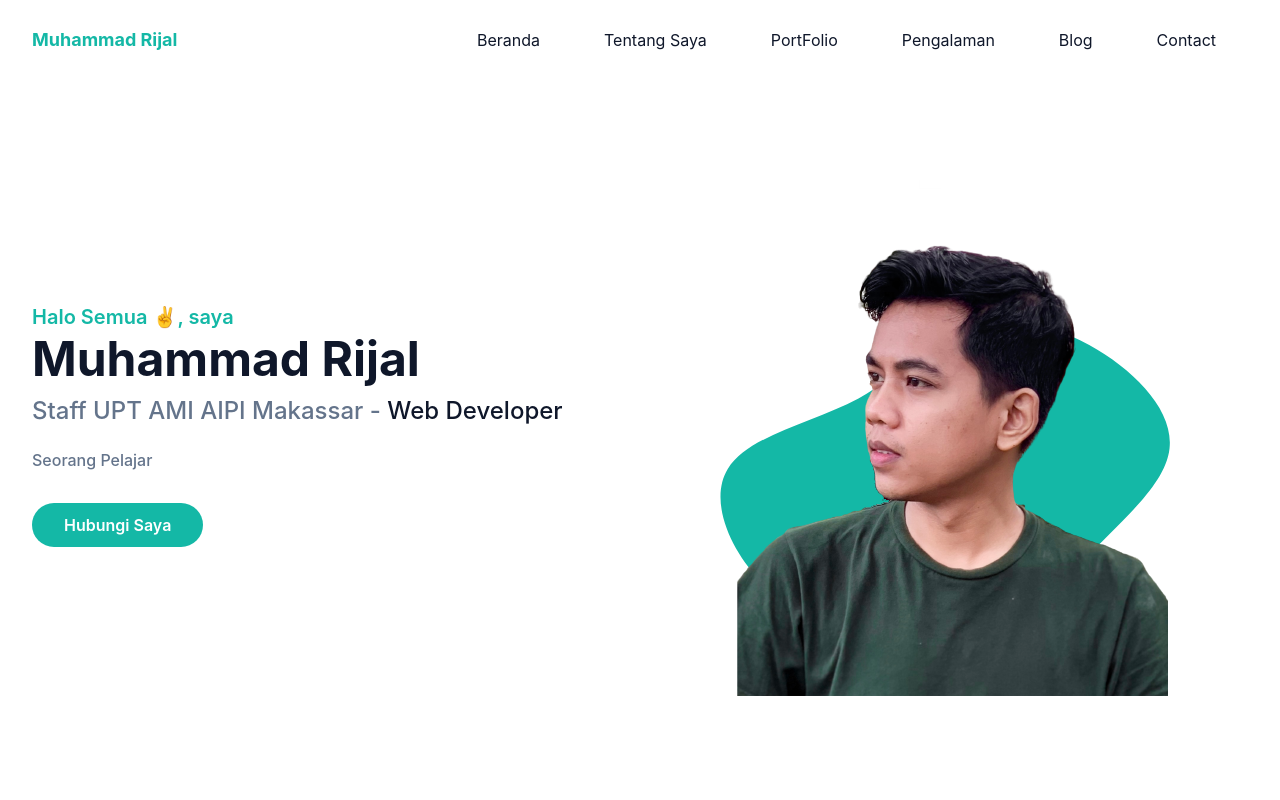
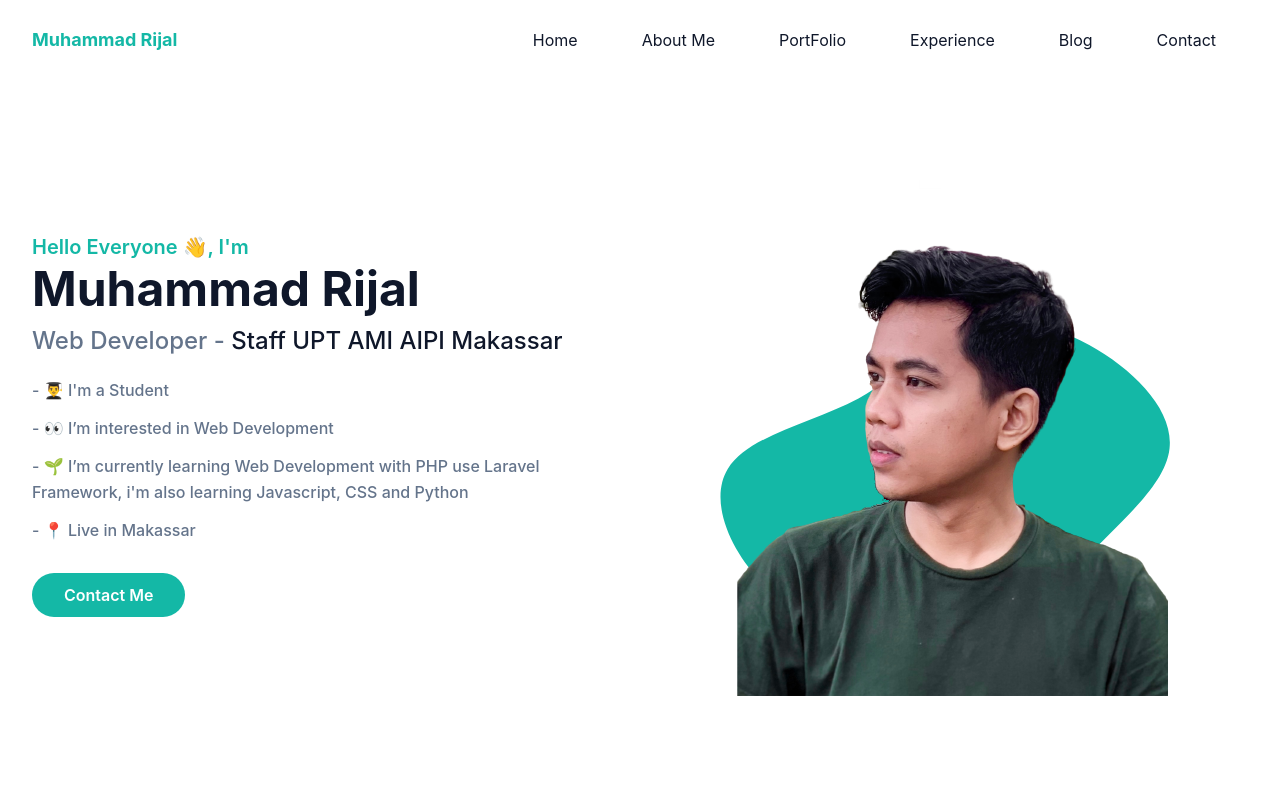
Before and after one commit to rijal98/portfolio, a website: page index.html in a window 1280 px wide. Shown: the top 800 px of the page. Drawn offline with Linux system fonts and the light colour scheme.

Commit message:
perubahan pertama

```diff
--- a/index.html
+++ b/index.html
@@ -24,16 +24,16 @@
                     <nav id="nav-menu" class="hidden absolute py-5 bg-white shadow-lg rounded-lg max-w-[250px] w-full right-4 top-full lg:block lg:static lg:bg-transparent lg:max-w-full lg:shadow-none lg:rounded-none">
                         <ul class="block lg:flex">
                             <li class="group">
-                                <a href="#home" class="text-base text-dark py-2 mx-8 flex group-hover:text-primary">Beranda</a>
+                                <a href="#home" class="text-base text-dark py-2 mx-8 flex group-hover:text-primary">Home</a>
                             </li>
                             <li class="group">
-                                <a href="#about" class="text-base text-dark py-2 mx-8 flex group-hover:text-primary">Tentang Saya</a>
+                                <a href="#about" class="text-base text-dark py-2 mx-8 flex group-hover:text-primary">About Me</a>
                             </li>
                             <li class="group">
                                 <a href="#portfolio" class="text-base text-dark py-2 mx-8 flex group-hover:text-primary">PortFolio</a>
                             </li>
                             <li class="group">
-                                <a href="#pengalaman" class="text-base text-dark py-2 mx-8 flex group-hover:text-primary">Pengalaman</a>
+                                <a href="#pengalaman" class="text-base text-dark py-2 mx-8 flex group-hover:text-primary">Experience</a>
                             </li>
                             <li class="group">
                                 <a href="#blog" class="text-base text-dark py-2 mx-8 flex group-hover:text-primary">Blog</a>
@@ -55,10 +55,14 @@
         <div class="container">
             <div class="flex flex-wrap">
                 <div class="w-full self-center px-4 lg:w-1/2">
-                    <h1 class="text-base font-semibold text-primary md:text-xl">Halo Semua ✌, saya <span class="block font-bold text-dark text-4xl mt-1 lg:text-5xl"> Muhammad Rijal</span></h1>
-                    <h2 class="font-medium text-secondary test-lg mb-5 mt-3 lg:text-2xl">Staff UPT AMI AIPI Makassar - <span class="text-dark">Web Developer</span></h2>
-                    <p class="font-medium text-secondary mb-10 leading-relaxed">Seorang Pelajar</p>
-                    <a href="#" class="text-base font-semibold text-white bg-primary py-3 px-8 rounded-full hover:shadow-lg hover:opacity-80 transition duration-300 ease-in-out">Hubungi Saya</a>
+                    <h1 class="text-base font-semibold text-primary md:text-xl">Hello Everyone 👋, I'm <span class="block font-bold text-dark text-4xl mt-1 lg:text-5xl"> Muhammad Rijal</span></h1>
+                    <h2 class="font-medium text-secondary test-lg mb-5 mt-3 lg:text-2xl">Web Developer - <span class="text-dark">Staff UPT AMI AIPI Makassar</span></h2>
+                    <p class="font-medium text-secondary mb-3 leading-relaxed">- 👨‍🎓 I'm a Student
+<p class="font-medium text-secondary mb-3 leading-relaxed">- 👀 I’m interested in Web Development </p>
+<p class="font-medium text-secondary mb-3 leading-relaxed">- 🌱 I’m currently learning Web Development with PHP use Laravel Framework, i'm also learning Javascript, CSS and Python </p>
+<p class="font-medium text-secondary mb-10 leading-relaxed">- 📍 Live in Makassar</p>
+                    </p>
+                    <a href="#" class="text-base font-semibold text-white bg-primary py-3 px-8 rounded-full hover:shadow-lg hover:opacity-80 transition duration-300 ease-in-out">Contact Me</a>
                 </div>
                 <div class="w-full self-end px-4 lg:w-1/2">
                     <div class="relative mt-10 lg:mt-9 lg:right-0">
```
